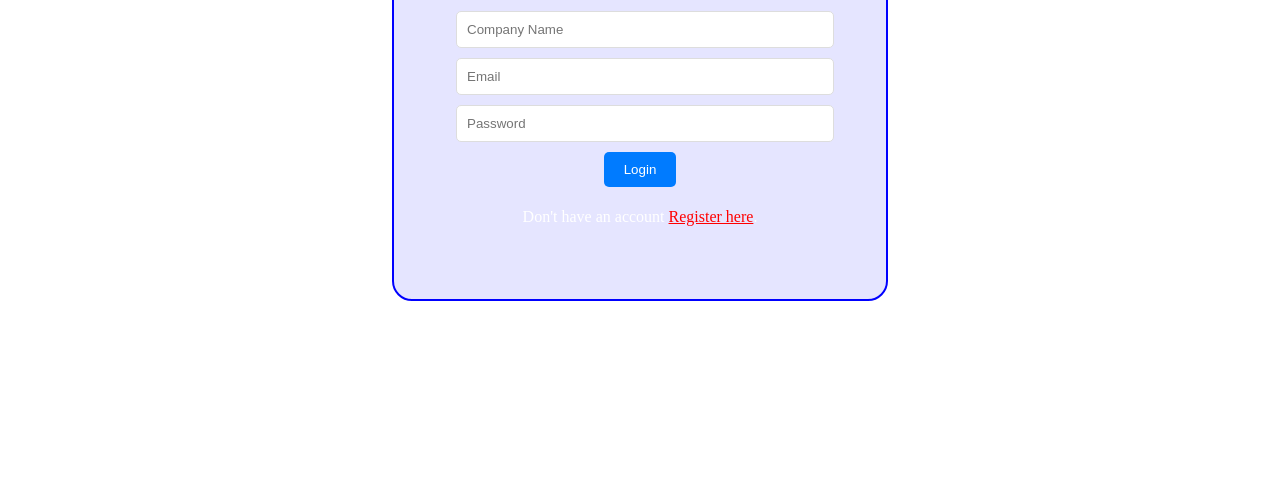
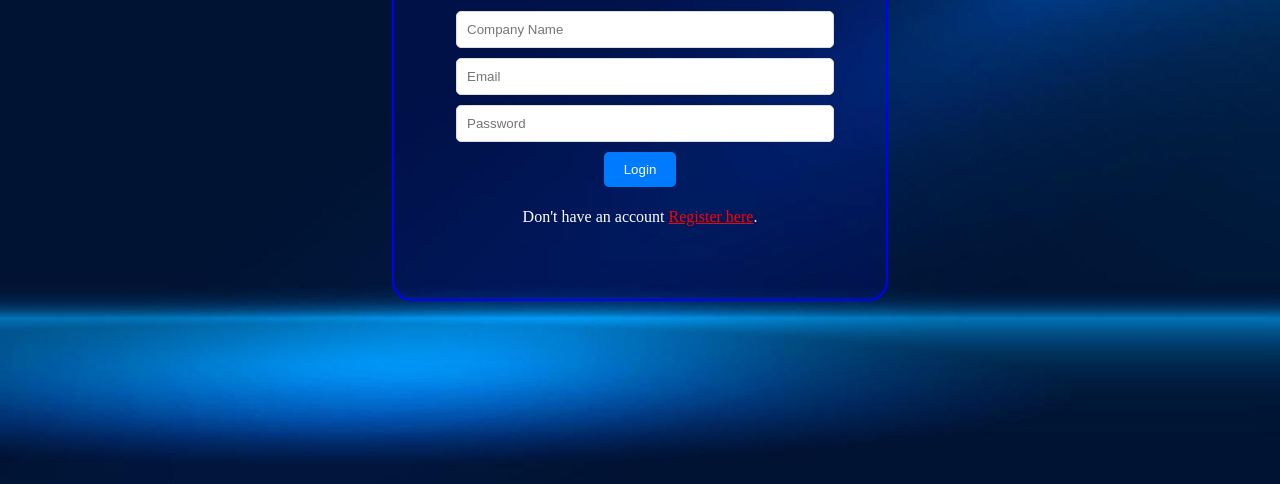
Before and after one commit to Anant7252/Restro, a plain HTML site: page login.html in a window 1280 px wide. Shown: the part 316-800 px from the top of the page. Drawn offline with Linux system fonts and the light colour scheme.

Commit message:
Update register.css

```diff
--- a/css/register.css
+++ b/css/register.css
@@ -5,7 +5,7 @@ body {
     display: flex;
     justify-content: center;
     align-items: center;
-    background-image: url('../assist/BG1.jpg');
+    background-image: url('../assests/BG1.jpg');
     background-size: cover;
     background-repeat: no-repeat;
 }
```
